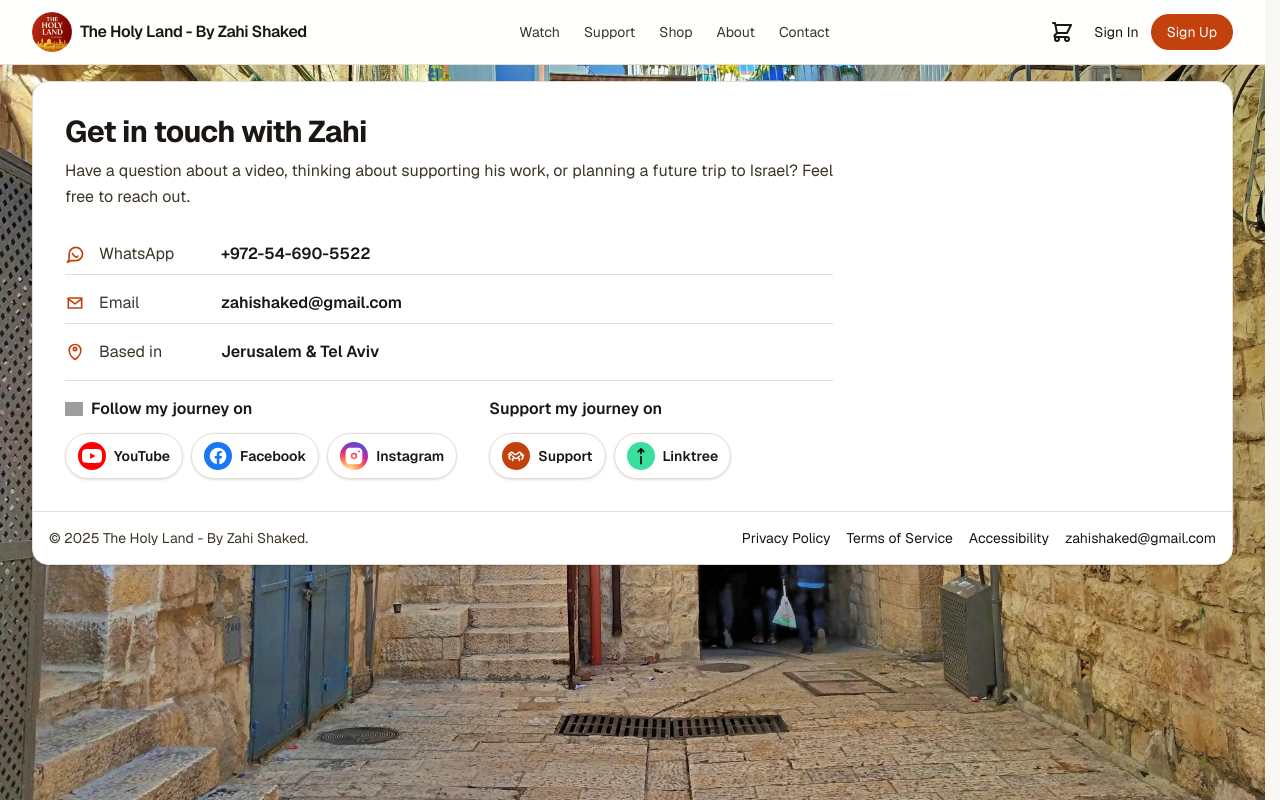
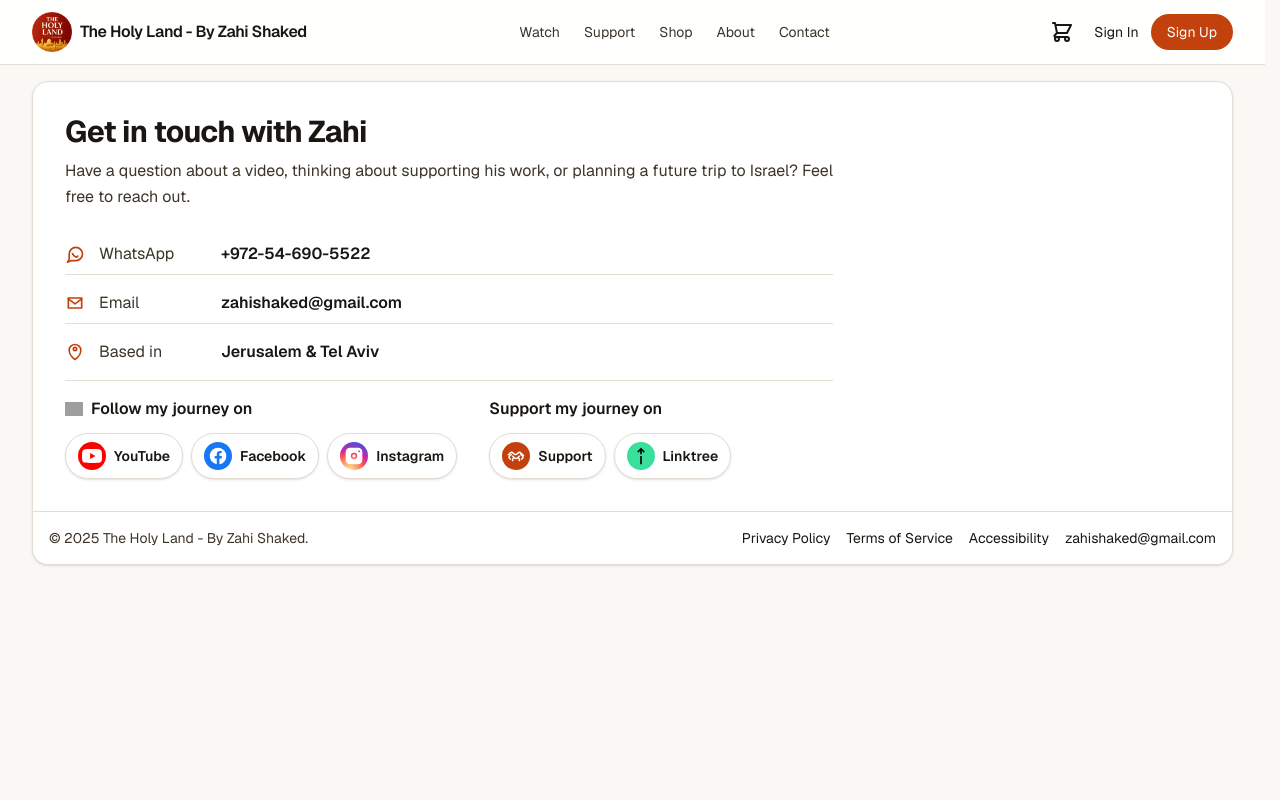
Before and after one commit to Ponzee/zahi-tours, a Next.js app: page /contact in a window 1280 px wide. Built offline with nearby package versions, Linux system fonts and the light colour scheme; no server answers; grey boxes are pictures that could not be loaded.

Commit message:
ui(bg): use simple solid background on non-home pages

```diff
--- a/components/LayoutWrapper.tsx
+++ b/components/LayoutWrapper.tsx
@@ -28,17 +28,10 @@ export default function LayoutWrapper({
     // - /public/backgrounds/home-desktop.webp (wide)
     // - /public/backgrounds/home-mobile.webp (taller)
     // swap the srcs below and it will look great on every monitor.
+    // For now: ONLY the homepage uses the background image.
+    // Other pages should use the simple solid background until you decide.
     if (!pathname || pathname === "/") return fallback;
-
-    // TODO: Replace these fallbacks once you add actual files:
-    // /public/backgrounds/watch-desktop.webp, watch-mobile.webp, etc.
-    if (pathname.startsWith("/watch")) return fallback;
-    if (pathname.startsWith("/support")) return fallback;
-    if (pathname.startsWith("/about")) return fallback;
-    if (pathname.startsWith("/contact")) return fallback;
-    if (pathname.startsWith("/shop")) return fallback;
-
-    return fallback;
+    return null;
   }, [pathname]);
 
   const desktopBgStyle = bg
```
